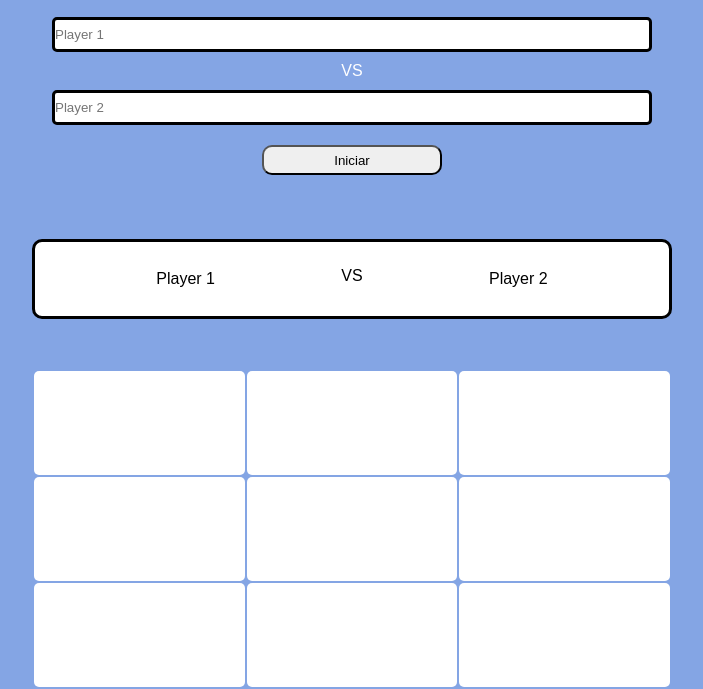
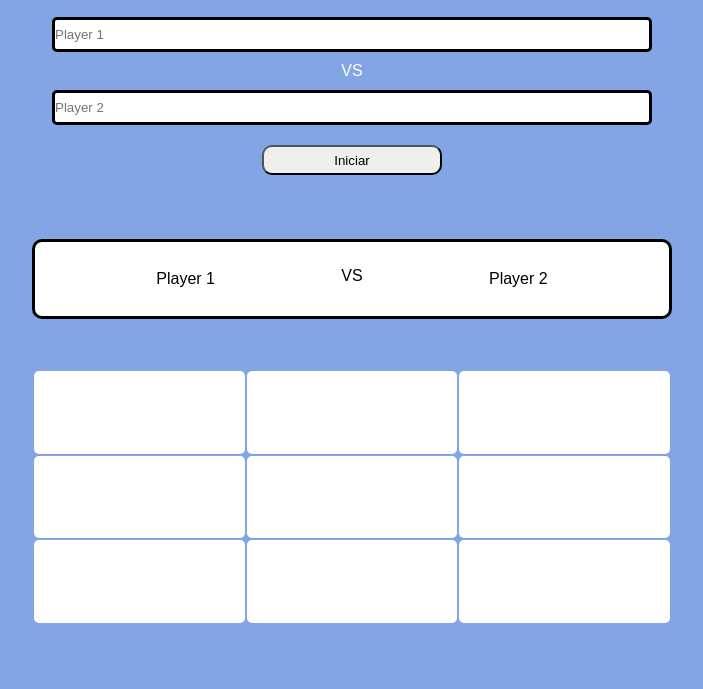
Before and after one commit to matheus160101/jogo-da-velha, a plain HTML site: page index.html in a window 1280 px wide. Shown: the part 144-833 px from the top of the page, without its empty margins (288-991 px from the left). Drawn offline with Linux system fonts and the light colour scheme; a web font is replaced by a local one.

Commit message:
atualização app

```diff
--- a/style.css
+++ b/style.css
@@ -99,10 +99,12 @@ section .game table{
   width: 50%;
   height: 40vh;
   text-align: center;
+  padding-bottom: 4rem;
 }
 
 section .game table tbody{
-  height: 10vh;
+  width: 3rem;
+  height: 3rem;
   background-color: rgb(255, 255, 255);
 }
 
```
